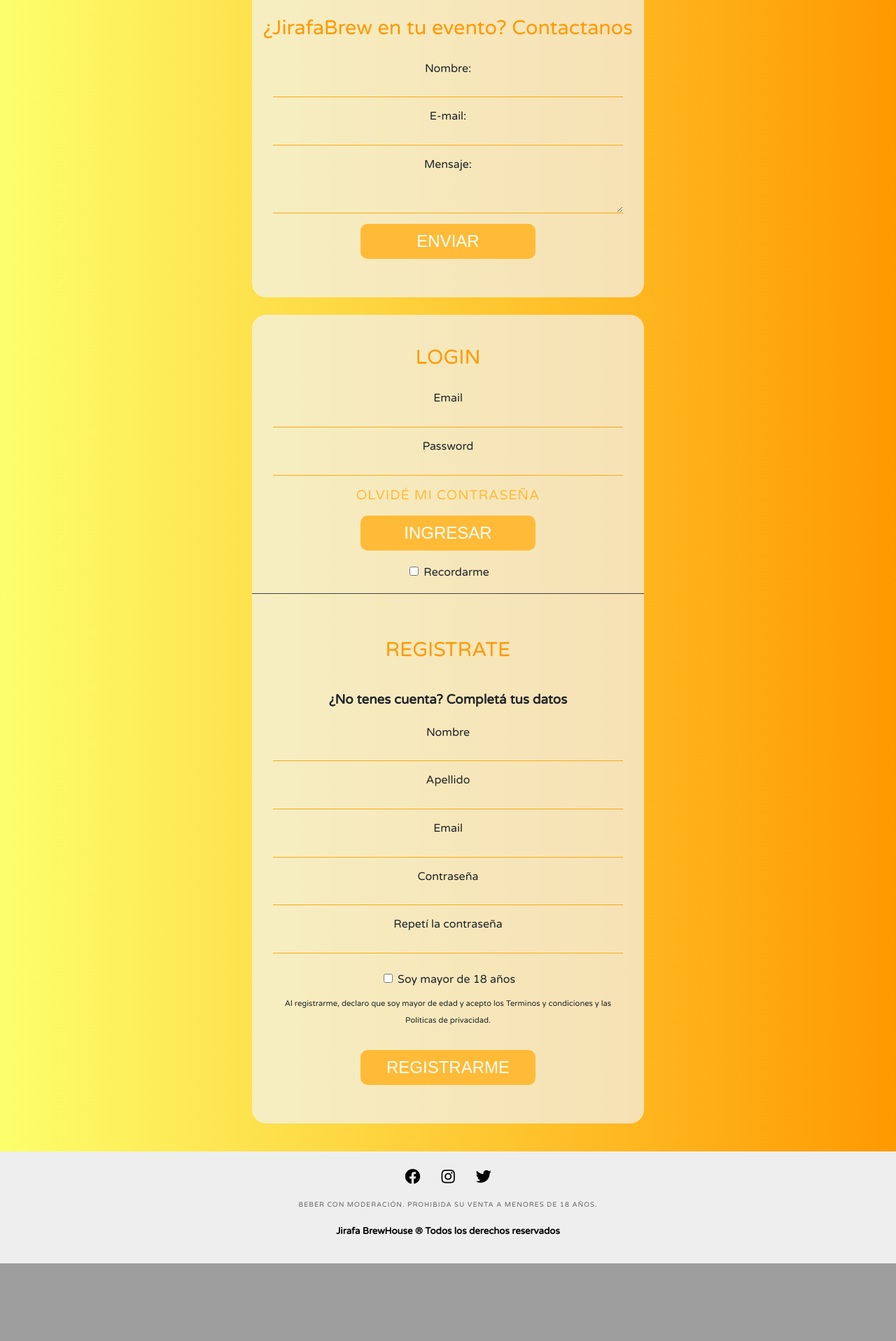
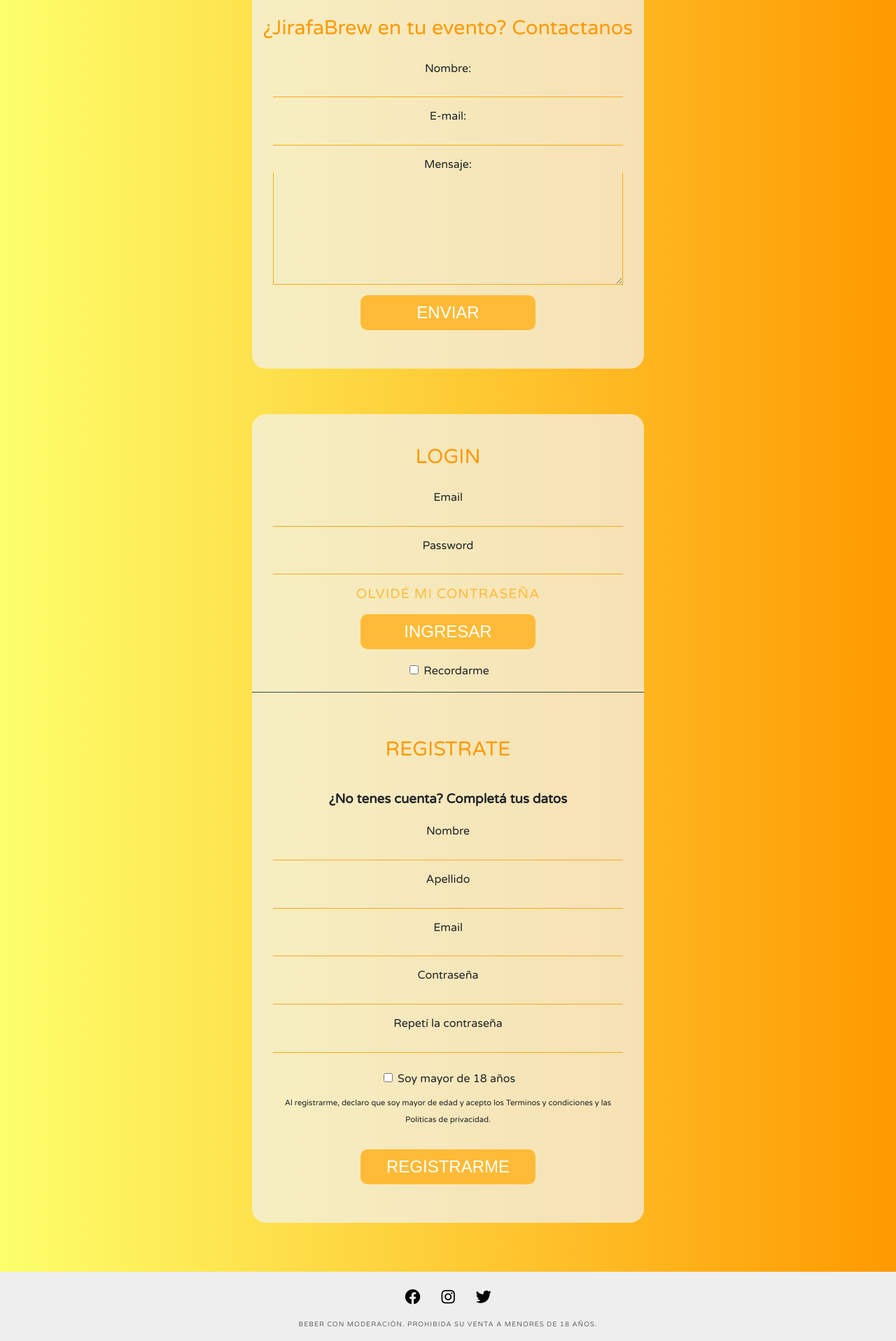
Before and after one commit to carigonz/jirafaBeer1, a PHP site: page / in a window 1280 px wide. Shown: the part 2476-4393 px from the top of the page at 70% size. Before the commit the page ends 4282 px from the top, so only its background shows below. Run offline with PHP 8.4, Linux system fonts and the light colour scheme; some libraries are stand-ins or nearby versions; some web fonts are replaced.

Commit message:
forms terminados en html"

```diff
--- a/index.html
+++ b/index.html
@@ -18,9 +18,9 @@
         <div id="sidebar" class="sidebar">
             <ul class="menu">
                 <li><a href="#section-nosotros">nosotros</a></li>
-                <li><a href="#estilos">estilos</a></li>
-                <li><a href="#">delivery</a></li>
-                <li><a href="#">bar</a></li>
+                <li><a href="#section-estilos">estilos</a></li>
+                <li><a href="#section-contact">contacto</a></li>
+                <li><a href="#section-forms">login</a></li>
                 <li><a href="#">hoola</a></li>
             </ul>
         </div>
@@ -42,7 +42,7 @@
                 <p>Lorem ipsum dolor sit amet consectetur adipisicing elit. Ut eveniet ullam necessitatibus! Deserunt ea voluptas animi, dicta explicabo quo unde voluptates, doloremque dolor delectus reiciendis, eum vero ipsam cum minus? Lorem ipsum dolor sit, amet consectetur adipisicing elit. Perspiciatis, quod! Inventore nihil tempore neque odit velit. Expedita neque id veniam cumque voluptate, ex temporibus! Adipisci consequatur ipsam perspiciatis voluptatum dicta. </p>
             </div>
         </section>
-        <section id="estilos">
+        <section id="section-estilos">
           <div class="class-container">
             <h1 class="title-princ">estilos</h1>
               <div class="card">
@@ -59,7 +59,7 @@
                 </div>
           </div>
         </section>
-        <section id="contact">
+        <section id="section-contact">
           <div class="contain-contact">
             <div class="contacto formulario">
               <h1>¿JirafaBrew en tu evento? Contactanos</h1>
@@ -81,8 +81,7 @@
             </div>
               </form>
             </div>
-
-            <div class="forms">
+            <div id="section-forms">
               <div class="formulario">
                 <h1>LOGIN</h1>
                 <form action="#" method="post" class="tarjets ">
--- a/styles.css
+++ b/styles.css
@@ -257,12 +257,19 @@ h1 {
 }
 /* form contacto */
 
-#contact{
+#section-contact{
   background-image: linear-gradient(to right,rgba(251, 255, 23, 0.637), rgba(255, 153, 0,1))
 }
 .contacto{
   max-width: 560px;
-
+}
+label #msg{
+  text-align: left;
+}
+#msg{
+  height: 20vh;
+  border: #faa914 1px solid;
+  border-top: none;
 }
 /*  la clase aplica a la seccion comentada
 #section-login{
@@ -345,7 +352,7 @@ h1 {
   color: #ffbb37;
 }
 .forgot-pass:hover{
-  color: #c25207;
+  color: #aa320d;
 }
 
 .btn-standard {
@@ -381,6 +388,9 @@ h1 {
   font-weight: 300;
   text-align: center;
 
+}
+#section-forms{
+  padding: 30px 0;
 }
 /* footer */
 
@@ -420,7 +430,7 @@ h1 {
 /* section estilos */
 
 
-#estilos{
+#section-estilos{
   overflow: hidden;
   height: 100vh;
   background-image: url(IMG/madera.jpg);
@@ -462,19 +472,6 @@ h1 {
   font-size: 18px;
 }
 
-button {
-  border: none;
-  outline: 0;
-  display: inline-block;
-  padding: 8px;
-  color: white;
-  background-color: #000;
-  text-align: center;
-  cursor: pointer;
-  width: 100%;
-  font-size: 18px;
-}
-
 a {
   text-decoration: none;
   font-size: 22px;
```
